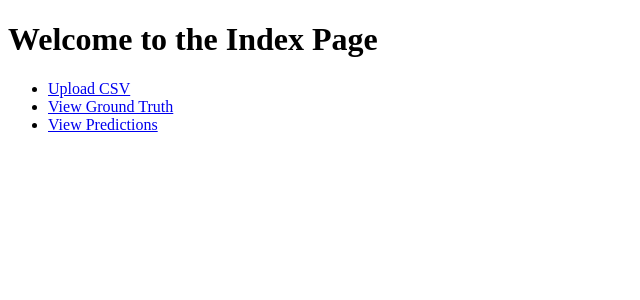
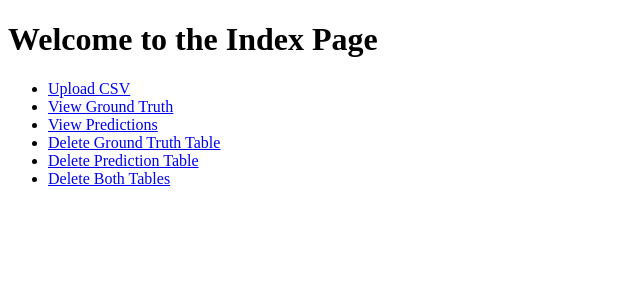
Before and after one commit to amitca71/classification_django, a Django app: page / in a window 1280 px wide. Shown: the top 300 px of the page, without its empty margins (0-640 px from the left). Run offline with Django 4.2, Linux system fonts and the light colour scheme.

Commit message:
i add delete

```diff
--- a/csvapp/templates/csvapp/index.html
+++ b/csvapp/templates/csvapp/index.html
@@ -9,6 +9,9 @@
         <li><a href="{% url 'upload_csv' %}">Upload CSV</a></li>
         <li><a href="{% url 'ground_truth_list' %}">View Ground Truth</a></li>
         <li><a href="{% url 'prediction_list' %}">View Predictions</a></li>
+        <li><a href="{% url 'delete_ground_truth' %}">Delete Ground Truth Table</a></li>
+        <li><a href="{% url 'delete_prediction' %}">Delete Prediction Table</a></li>
+        <li><a href="{% url 'delete_both' %}">Delete Both Tables</a></li>
     </ul>
 </body>
 </html>
--- a/csvapp/urls.py
+++ b/csvapp/urls.py
@@ -1,5 +1,5 @@
 from django.urls import path
-from .views import upload_csv, ground_truth_list, prediction_list, prediction_update, index
+from .views import upload_csv, ground_truth_list, prediction_list, prediction_update, index, delete_ground_truth, delete_prediction, delete_both
 
 urlpatterns = [
     path('', index, name='index'),  # Default route
@@ -7,4 +7,7 @@ urlpatterns = [
     path('ground_truth/', ground_truth_list, name='ground_truth_list'),
     path('predictions/', prediction_list, name='prediction_list'),
     path('predictions/update/<int:pk>/', prediction_update, name='prediction_update'),
+    path('delete_ground_truth/', delete_ground_truth, name='delete_ground_truth'),
+    path('delete_prediction/', delete_prediction, name='delete_prediction'),
+    path('delete_both/', delete_both, name='delete_both'),
 ]
--- a/csvapp/views.py
+++ b/csvapp/views.py
@@ -6,6 +6,25 @@ import csv
 from io import TextIOWrapper
 def index(request):
     return render(request, 'csvapp/index.html')
+
+def delete_ground_truth(request):
+    if request.method == 'POST':
+        GroundTruth.objects.all().delete()
+        return redirect('index')
+    return render(request, 'csvapp/confirm_delete.html', {'table': 'GroundTruth'})
+
+def delete_prediction(request):
+    if request.method == 'POST':
+        Prediction.objects.all().delete()
+        return redirect('index')
+    return render(request, 'csvapp/confirm_delete.html', {'table': 'Prediction'})
+
+def delete_both(request):
+    if request.method == 'POST':
+        GroundTruth.objects.all().delete()
+        Prediction.objects.all().delete()
+        return redirect('index')
+    return render(request, 'csvapp/confirm_delete.html', {'table': 'Both'})
 def upload_csv(request):
     if request.method == 'POST':
         form = CSVUploadForm(request.POST, request.FILES)
```
